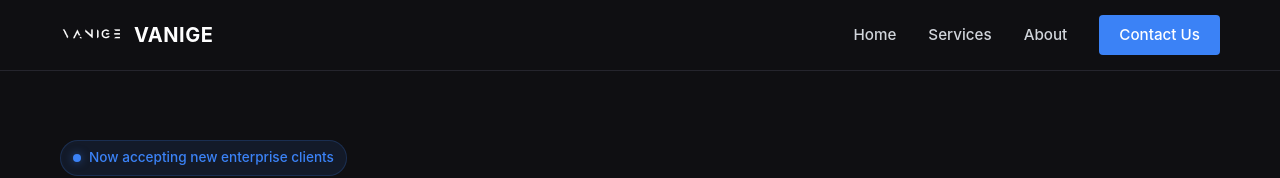
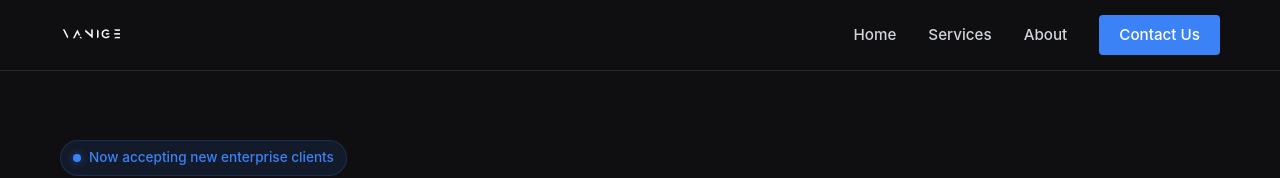
Before and after one commit to vanigesas/vanige-website, a React (Vite) app: page / in a window 1280 px wide. Shown: the top 178 px of the page. Built offline with nearby package versions, Linux system fonts and the light colour scheme.

Commit message:
Refactor: Remove text from navbar logo

```diff
--- a/src/components/Navbar.jsx
+++ b/src/components/Navbar.jsx
@@ -20,7 +20,6 @@ const Navbar = () => {
       <div className="container navbar-container">
         <div className="logo">
           <img src={logo} alt="Vanige Logo" />
-          <span className="logo-text">VANIGE</span>
         </div>
 
         <div className={`nav-links ${isOpen ? 'open' : ''}`}>
```
